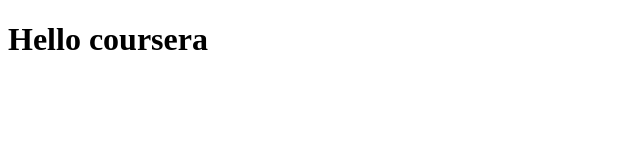
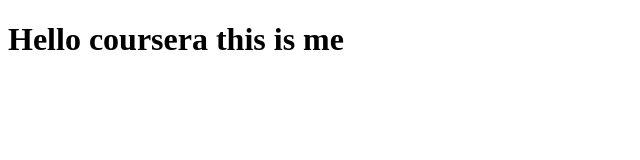
Before and after one commit to Ayesha123413/Coursera, a plain HTML site: page site/index.html in a window 1280 px wide. Shown: the whole page, without its empty margins (0-640 px from the left). Drawn offline with Linux system fonts and the light colour scheme.

Commit message:
Update index.html

```diff
--- a/site/index.html
+++ b/site/index.html
@@ -4,6 +4,6 @@
 	<title>Hello Coursera</title>
 </head>
 <body>
-<h1>Hello coursera</h1>
+<h1>Hello coursera this is me </h1>
 </body>
 </html>
```
